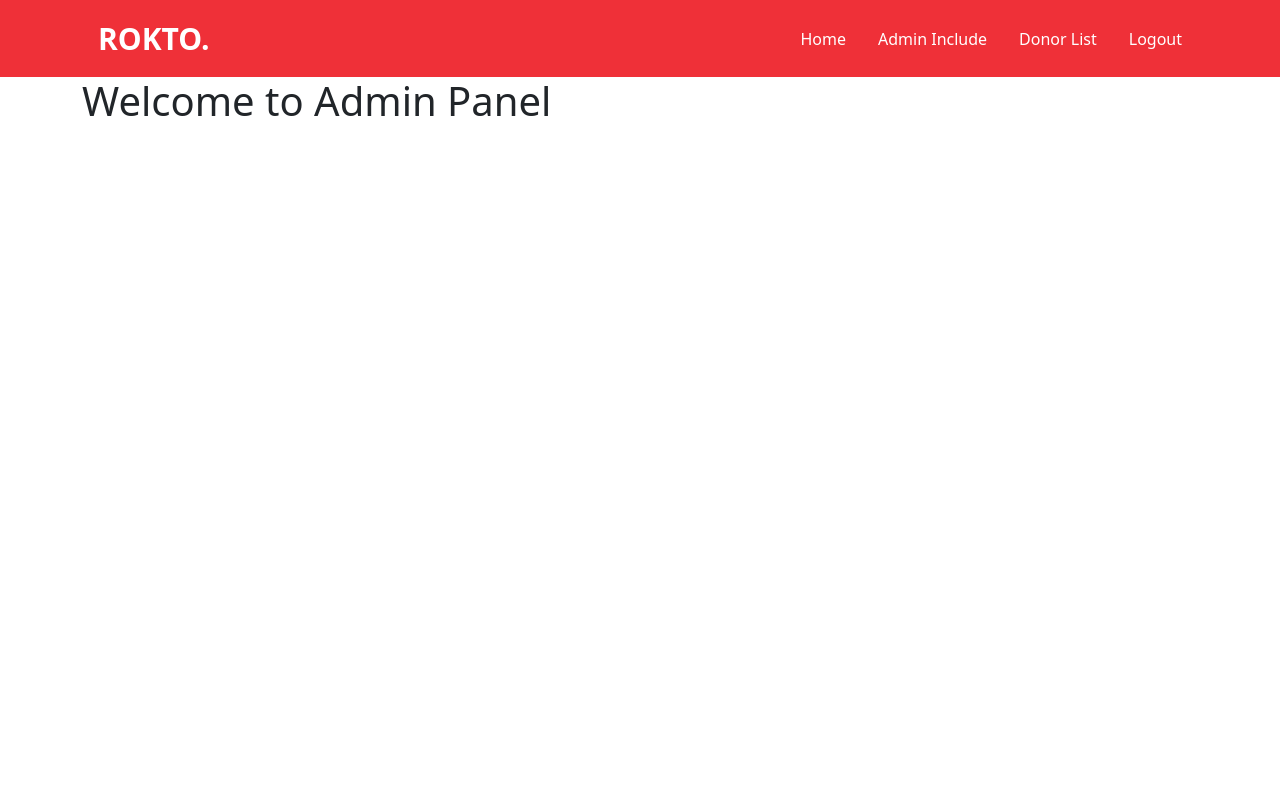
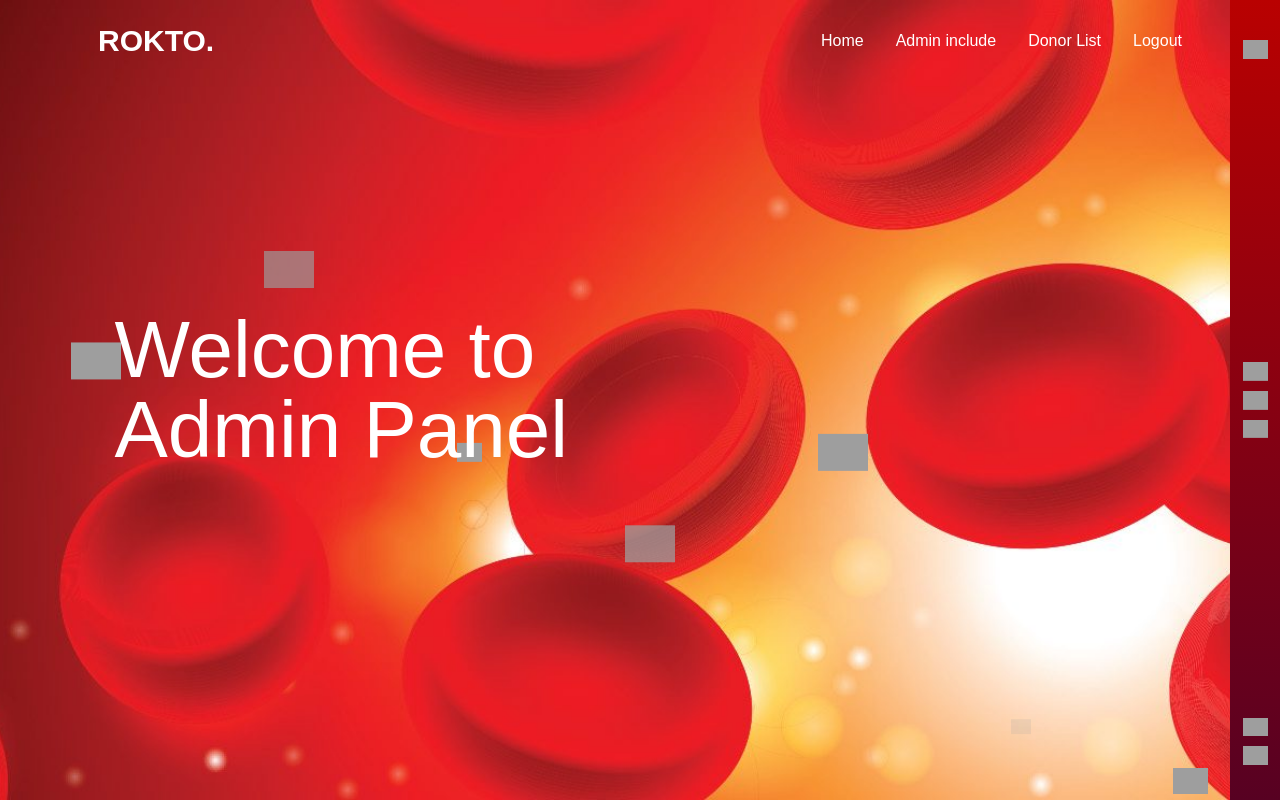
Before and after one commit to overaisul/Blood-donation, a PHP site: page /admin.php in a window 1280 px wide. Run offline with PHP 8.4, Linux system fonts and the light colour scheme; grey boxes are pictures that could not be loaded.

Commit message:
Update admin.php

```diff
--- a/admin/admin.php
+++ b/admin/admin.php
@@ -13,14 +13,22 @@ include("../HTML/connection.php");
     <meta name="viewport" content="width=device-width, initial-scale=1.0">
     <title>Donation</title>
     <link href="https://cdn.jsdelivr.net/npm/bootstrap@5.1.3/dist/css/bootstrap.min.css" rel="stylesheet" integrity="sha384-1BmE4kWBq78iYhFldvKuhfTAU6auU8tT94WrHftjDbrCEXSU1oBoqyl2QvZ6jIW3" crossorigin="anonymous">
-    <link rel="stylesheet" href="../CSS/style.css">
+    <link rel="stylesheet" href="../CSS/admin_style.css">
 </head>
 <body>
 
 
 
-    <nav class="navbar">
-        <div class="container">
+
+
+<div class="hero">
+
+
+        <nav class="navbar">
+
+
+
+      <div class="container">
                 <div class="max">
                     <a class="nav-link active" aria-current="page" href="#">ROKTO.</a>
                 </div>
@@ -30,7 +38,7 @@ include("../HTML/connection.php");
                       <a class="nav-link" href="admin.php">Home</a>
                     </li>
                     <li class="nav-item">
-                      <a class="nav-link" href="add_admin.php">Admin Include</a>
+                      <a class="nav-link" href="add_admin.php">Admin include</a>
                     </li>
                       <li class="nav-item">
                         <a class="nav-link" href="donor.php">Donor List</a>
@@ -40,10 +48,46 @@ include("../HTML/connection.php");
                       </li>
                   </ul>
          </div>
-        </nav>
+      </nav>
 
-<div class="blood">
-  <div class="container">
-    <h1>Welcome to Admin Panel</h1>
-  </div>
+        <div class="home">
+          <div class="container">
+            <h1>Welcome to <br> Admin Panel</h1>
+          </div>
+        </div>
+
+        <div class="side-bar">
+          <img src="../image/menu.png" class="menu">
+
+          <div class="social-links">
+            <img src="../image/fb.png" >
+
+            <img src="../image/ig.png" >
+            <img src="../image/tw.png" >
+          </div>
+
+          <div class="useful-links">
+            <img src="../image/share.png" >
+            <img src="../image/info.png" >
+
+          </div>
+
+        </div>
+
+        <div class="bubbles">
+
+            <img src="../image/bubble.png">
+            <img src="../image/bubble.png">
+            <img src="../image/bubble.png">
+            <img src="../image/bubble.png">
+            <img src="../image/bubble.png">
+            <img src="../image/bubble.png">
+            <img src="../image/bubble.png">
+
+        </div>
+
 </div>
+
+
+</body>
+</html>
```
